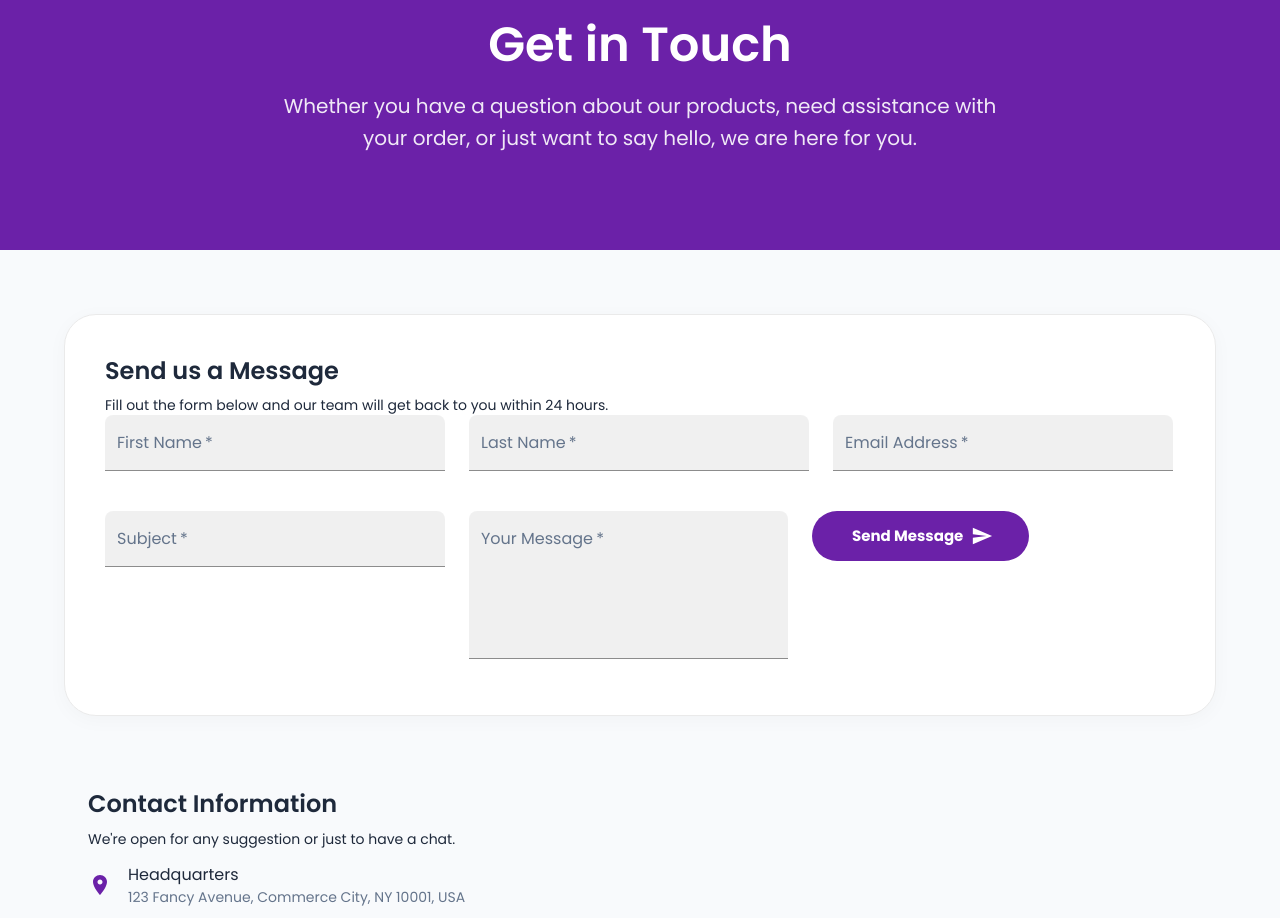
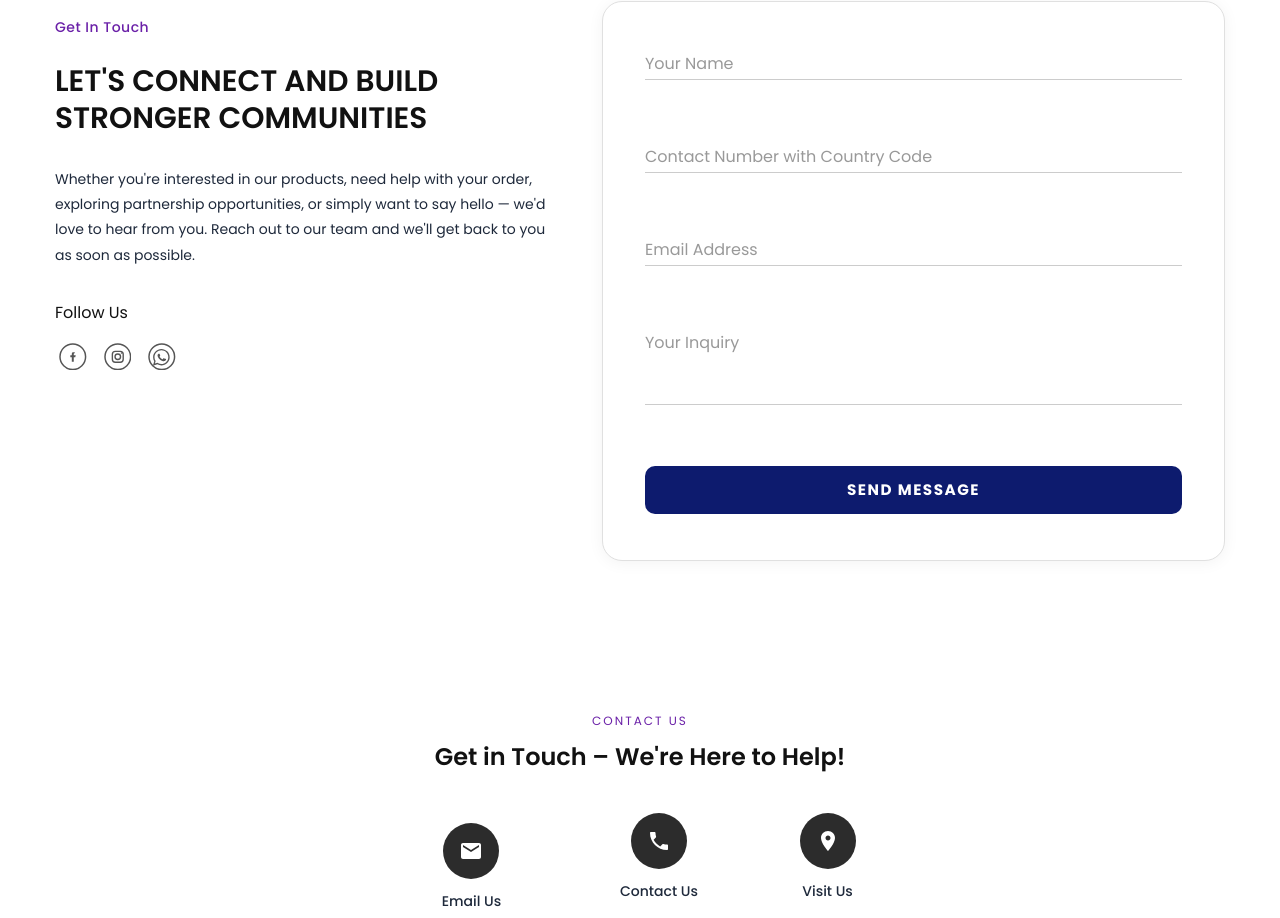
Before and after one commit to Tashini26/fancymart, a React (Vite) app in the folder FancyMart/: page /contact in a window 1280 px wide. Shown: the part 143-1061 px from the top of the page. Built offline with nearby package versions, Linux system fonts and the light colour scheme.

Commit message:
enahce contact us UX/UI

```diff
--- a/FancyMart/src/pages/Contactus.jsx
+++ b/FancyMart/src/pages/Contactus.jsx
@@ -1,166 +1,380 @@
 import React, { useState } from 'react';
 import {
-  Container, Typography, Box, Paper, TextField, Button, Grid,
-  List, ListItem, ListItemIcon, ListItemText, Snackbar, Alert, Divider
+  Container, Typography, Box, Paper, TextField, Button,
+  Snackbar, Alert, IconButton
 } from '@mui/material';
 import {
-  Send as SendIcon,
   LocationOn as LocationIcon,
   Phone as PhoneIcon,
   Email as EmailIcon,
-  AccessTime as TimeIcon
+  Send as SendIcon,
 } from '@mui/icons-material';
 
+const SOCIAL_ICON_SIZE = 27.59;
+
+// Flat outline-style social icons matching the reference image
+const FacebookIcon = () => (
+  <svg width={SOCIAL_ICON_SIZE} height={SOCIAL_ICON_SIZE} viewBox="0 0 28 28" fill="none">
+    <circle cx="14" cy="14" r="13" stroke="#555" strokeWidth="1.5" fill="none"/>
+    <path d="M16 9.5h-1.5A1.5 1.5 0 0013 11v1.5h-1.5v2H13V19h2v-4.5h1.5l.5-2H15V11a.5.5 0 01.5-.5H16V9.5z" fill="#555"/>
+  </svg>
+);
+
+const InstagramIcon = () => (
+  <svg width={SOCIAL_ICON_SIZE} height={SOCIAL_ICON_SIZE} viewBox="0 0 28 28" fill="none">
+    <circle cx="14" cy="14" r="13" stroke="#555" strokeWidth="1.5" fill="none"/>
+    <rect x="8.5" y="8.5" width="11" height="11" rx="3" stroke="#555" strokeWidth="1.4" fill="none"/>
+    <circle cx="14" cy="14" r="2.8" stroke="#555" strokeWidth="1.4" fill="none"/>
+    <circle cx="17.8" cy="10.2" r="0.8" fill="#555"/>
+  </svg>
+);
+
+const WhatsAppIcon = () => (
+  <svg width={SOCIAL_ICON_SIZE} height={SOCIAL_ICON_SIZE} viewBox="0 0 28 28" fill="none">
+    <circle cx="14" cy="14" r="13" stroke="#555" strokeWidth="1.5" fill="none"/>
+    <path d="M19.5 8.5C17.9 6.9 15.8 6 13.6 6C9 6 5.2 9.8 5.2 14.4C5.2 15.9 5.6 17.3 6.3 18.6L5 23L9.5 21.7C10.8 22.4 12.2 22.8 13.6 22.8C18.2 22.8 22 19 22 14.4C22 12.2 21.1 10.1 19.5 8.5ZM13.6 21.3C12.3 21.3 11 20.9 10 20.3L9.7 20.1L7 20.9L7.8 18.3L7.6 18C6.9 17 6.6 15.7 6.6 14.4C6.6 10.6 9.8 7.4 13.6 7.4C15.5 7.4 17.2 8.1 18.5 9.4C19.8 10.7 20.6 12.5 20.6 14.4C20.6 18.2 17.4 21.3 13.6 21.3ZM17.4 16.1C17.2 16 16.2 15.5 16 15.5C15.8 15.4 15.7 15.4 15.6 15.6C15.5 15.8 15.1 16.2 15 16.4C14.9 16.5 14.8 16.5 14.6 16.4C13.4 15.8 12.6 15.4 11.8 14C11.6 13.7 12 13.7 12.4 12.9C12.4 12.8 12.4 12.7 12.4 12.6C12.3 12.5 12 11.5 11.8 11.1C11.7 10.7 11.5 10.8 11.4 10.8C11.3 10.8 11.2 10.8 11 10.8C10.9 10.8 10.6 10.8 10.4 11.1C10.2 11.3 9.7 11.8 9.7 12.8C9.7 13.8 10.4 14.7 10.5 14.9C10.6 15 12 17.1 14 17.9C15.5 18.5 16 18.5 16.7 18.4C17.1 18.3 18 17.8 18.2 17.3C18.4 16.8 18.4 16.4 18.3 16.3C18.3 16.2 17.6 16.2 17.4 16.1Z" fill="#555"/>
+  </svg>
+);
+
 const Contactus = () => {
+  const [form, setForm] = useState({ name: '', phone: '', email: '', inquiry: '' });
+  const [errors, setErrors] = useState({});
   const [snackbarOpen, setSnackbarOpen] = useState(false);
+
+  const handleChange = (e) => {
+    setForm({ ...form, [e.target.name]: e.target.value });
+    if (errors[e.target.name]) {
+      setErrors({ ...errors, [e.target.name]: '' });
+    }
+  };
+
+  const validate = () => {
+    let tempErrors = {};
+    if (!form.name.trim()) tempErrors.name = "Name is required";
+
+    if (!form.phone.trim()) {
+      tempErrors.phone = "Contact number is required";
+    } else if (!/^\+?[\d\s-]{7,15}$/.test(form.phone)) {
+      tempErrors.phone = "Please enter a valid contact number";
+    }
+
+    if (!form.email.trim()) {
+      tempErrors.email = "Email is required";
+    } else if (!/^[A-Z0-9._%+-]+@[A-Z0-9.-]+\.[A-Z]{2,4}$/i.test(form.email)) {
+      tempErrors.email = "Please enter a valid email address";
+    }
+
+    if (!form.inquiry.trim()) tempErrors.inquiry = "Inquiry is required";
+
+    setErrors(tempErrors);
+    return Object.keys(tempErrors).length === 0;
+  };
 
   const handleSubmit = (e) => {
     e.preventDefault();
+    if (!validate()) return;
+
+    // TODO: Wire up EmailJS using:
+    //   import.meta.env.VITE_EMAILJS_SERVICE_ID
+    //   import.meta.env.VITE_EMAILJS_TEMPLATE_ID
+    //   import.meta.env.VITE_EMAILJS_PUBLIC_KEY
     setSnackbarOpen(true);
+    setForm({ name: '', phone: '', email: '', inquiry: '' });
+    setErrors({});
   };
 
   return (
-    <Box className="animate-fade-in">
-      {/* Hero Section */}
-      <Box sx={{
-        bgcolor: 'primary.main',
-        color: 'primary.contrastText',
-        py: { xs: 8, md: 12 },
-        textAlign: 'center',
-        mb: 8,
-      }}>
-        <Container maxWidth="md">
-          <Typography variant="h3" component="h1" fontWeight="bold" gutterBottom>
-            Get in Touch
+    <Box className="animate-fade-in" sx={{ bgcolor: '#fff', minHeight: '100vh' }}>
+
+      {/* ── Main Two-Column Section ──────────────────────────────── */}
+      <Container maxWidth="lg" sx={{ py: { xs: 6, md: 10 } }}>
+        <Box sx={{
+          display: 'flex',
+          flexDirection: { xs: 'column', md: 'row' },
+          gap: { xs: 6, md: 4, lg: '55px' },
+          alignItems: { xs: 'center', md: 'flex-start' },
+          justifyContent: 'center',
+        }}>
+
+          {/* ── LEFT: Get In Touch ──────────────────────────────── */}
+          <Box sx={{
+            width: { xs: '100%', md: '42%', lg: '492px' },
+            maxWidth: '492px',
+            flexShrink: 0,
+            display: 'flex',
+            flexDirection: 'column',
+            gap: '31px',
+            // Match top: 588px from spec = match form card top padding
+            pt: { md: 2 },
+            textAlign: { xs: 'center', md: 'left' },
+          }}>
+            {/* "Get In Touch" small label */}
+            <Typography
+              variant="subtitle2"
+              color="primary"
+              fontWeight="bold"
+              sx={{ letterSpacing: 0.5, textTransform: 'none', mb: -1 }}
+            >
+              Get In Touch
+            </Typography>
+
+            {/* Big UPPERCASE heading */}
+            <Typography
+              variant="h4"
+              fontWeight="bold"
+              sx={{
+                textTransform: 'uppercase',
+                lineHeight: 1.25,
+                color: '#111',
+                fontSize: { xs: '1.6rem', md: '1.85rem' },
+              }}
+            >
+              Let's Connect and Build Stronger Communities
+            </Typography>
+
+            {/* Description */}
+            <Typography variant="body2" color="text.secondary" sx={{ lineHeight: 1.8 }}>
+              Whether you're interested in our products, need help with your order, exploring partnership opportunities, or simply want to say hello — we'd love to hear from you. Reach out to our team and we'll get back to you as soon as possible.
+            </Typography>
+
+            {/* Follow Us */}
+            <Box>
+              <Typography variant="subtitle1" fontWeight="bold" sx={{ mb: 1.5, color: '#111' }}>
+                Follow Us
+              </Typography>
+              <Box sx={{ display: 'flex', gap: '9px', alignItems: 'center', justifyContent: { xs: 'center', md: 'flex-start' } }}>
+                <IconButton
+                  href="https://facebook.com"
+                  target="_blank"
+                  sx={{ p: 0.5, '&:hover': { opacity: 0.7, transform: 'scale(1.1)' }, transition: 'all 0.2s' }}
+                >
+                  <FacebookIcon />
+                </IconButton>
+                <IconButton
+                  href="https://instagram.com"
+                  target="_blank"
+                  sx={{ p: 0.5, '&:hover': { opacity: 0.7, transform: 'scale(1.1)' }, transition: 'all 0.2s' }}
+                >
+                  <InstagramIcon />
+                </IconButton>
+                <IconButton
+                  href="https://wa.me/94000000000"
+                  target="_blank"
+                  sx={{ p: 0.5, '&:hover': { opacity: 0.7, transform: 'scale(1.1)' }, transition: 'all 0.2s' }}
+                >
+                  <WhatsAppIcon />
+                </IconButton>
+              </Box>
+            </Box>
+          </Box>
+
+          {/* ── RIGHT: Contact Form Card ───────────────────────── */}
+          <Paper
+            elevation={0}
+            sx={{
+              width: { xs: '100%', md: '54%', lg: '623px' },
+              maxWidth: '623px',
+              minHeight: '514px',
+              borderRadius: '20px',
+              pt: '46px',
+              pr: '42px',
+              pb: '46px',
+              pl: '42px',
+              border: '1px solid #e0e0e0',
+              boxShadow: '0 2px 16px rgba(0,0,0,0.05)',
+              flexShrink: 0,
+            }}
+          >
+            <Box
+              component="form"
+              onSubmit={handleSubmit}
+              noValidate
+              sx={{
+                display: 'flex',
+                flexDirection: 'column',
+                gap: '45px',
+              }}
+            >
+              {/* Your Name */}
+              <TextField
+                name="name"
+                value={form.name}
+                onChange={handleChange}
+                placeholder="Your Name"
+                error={!!errors.name}
+                helperText={errors.name}
+                variant="standard"
+                fullWidth
+                InputProps={{ disableUnderline: false }}
+                sx={{
+                  '& .MuiInputBase-input::placeholder': { color: '#999', opacity: 1 },
+                  '& .MuiInput-underline:before': { borderBottomColor: '#ccc' },
+                  '& .MuiInput-underline:hover:before': { borderBottomColor: '#888' },
+                }}
+              />
+
+              {/* Contact Number with Country Code — single field */}
+              <TextField
+                name="phone"
+                value={form.phone}
+                onChange={handleChange}
+                placeholder="Contact Number with Country Code"
+                error={!!errors.phone}
+                helperText={errors.phone}
+                variant="standard"
+                fullWidth
+                type="tel"
+                sx={{
+                  '& .MuiInputBase-input::placeholder': { color: '#999', opacity: 1 },
+                  '& .MuiInput-underline:before': { borderBottomColor: '#ccc' },
+                  '& .MuiInput-underline:hover:before': { borderBottomColor: '#888' },
+                }}
+              />
+
+              {/* Email Address */}
+              <TextField
+                name="email"
+                value={form.email}
+                onChange={handleChange}
+                placeholder="Email Address"
+                error={!!errors.email}
+                helperText={errors.email}
+                variant="standard"
+                fullWidth
+                sx={{
+                  '& .MuiInputBase-input::placeholder': { color: '#999', opacity: 1 },
+                  '& .MuiInput-underline:before': { borderBottomColor: '#ccc' },
+                  '& .MuiInput-underline:hover:before': { borderBottomColor: '#888' },
+                }}
+              />
+
+              {/* Your Inquiry */}
+              <TextField
+                name="inquiry"
+                value={form.inquiry}
+                onChange={handleChange}
+                placeholder="Your Inquiry"
+                error={!!errors.inquiry}
+                helperText={errors.inquiry}
+                multiline
+                minRows={3}
+                variant="standard"
+                fullWidth
+                sx={{
+                  '& .MuiInputBase-input::placeholder': { color: '#999', opacity: 1 },
+                  '& .MuiInput-underline:before': { borderBottomColor: '#ccc' },
+                  '& .MuiInput-underline:hover:before': { borderBottomColor: '#888' },
+                }}
+              />
+
+              {/* Send Message Button */}
+              <Button
+                type="submit"
+                variant="contained"
+                sx={{
+                  width: '100%',
+                  height: '48px',
+                  borderRadius: '10px',
+                  padding: '10px',
+                  fontWeight: 'bold',
+                  fontSize: '0.95rem',
+                  letterSpacing: 1.5,
+                  bgcolor: '#0d1b6e',
+                  boxShadow: 'none',
+                  '&:hover': { bgcolor: '#0a1560', boxShadow: '0 4px 16px rgba(13,27,110,0.3)' },
+                }}
+              >
+                SEND MESSAGE
+              </Button>
+            </Box>
+          </Paper>
+        </Box>
+      </Container>
+
+      {/* ── Bottom "Contact Us" Info Section ──────────────────────── */}
+      <Box sx={{ py: { xs: 6, md: 8 } }}>
+        <Container maxWidth="md" sx={{ textAlign: 'center' }}>
+
+          {/* Section label */}
+          <Typography
+            variant="overline"
+            fontWeight="bold"
+            sx={{ color: 'primary.main', letterSpacing: 2, fontSize: '0.75rem' }}
+          >
+            CONTACT US
           </Typography>
-          <Typography variant="h6" sx={{ opacity: 0.9, fontWeight: 400 }}>
-            Whether you have a question about our products, need assistance with your order, or just want to say hello, we are here for you.
+
+          {/* Sub-heading */}
+          <Typography variant="h5" fontWeight="bold" sx={{ mt: 0.5, mb: 5, color: '#111' }}>
+            Get in Touch – We're Here to Help!
           </Typography>
+
+          {/* 3 Icon Items */}
+          <Box sx={{
+            display: 'flex',
+            flexDirection: { xs: 'column', sm: 'row' },
+            justifyContent: 'center',
+            alignItems: 'center',
+            gap: { xs: 4, sm: '61px' },
+            width: { xs: '100%', md: '489px' },
+            mx: 'auto',
+          }}>
+
+            {/* Email Us */}
+            <Box sx={{ display: 'flex', flexDirection: 'column', alignItems: 'center', gap: 1.5 }}>
+              <Box sx={{
+                width: 56, height: 56, borderRadius: '50%',
+                bgcolor: '#2c2c2c',
+                display: 'flex', alignItems: 'center', justifyContent: 'center',
+              }}>
+                <EmailIcon sx={{ color: 'white', fontSize: 24 }} />
+              </Box>
+              <Typography variant="subtitle2" fontWeight="bold" color="primary.main">
+                Email Us
+              </Typography>
+              <Typography variant="caption" color="text.secondary">
+                support@fancymart.com
+              </Typography>
+            </Box>
+
+            {/* Contact Us (Phone) */}
+            <Box sx={{ display: 'flex', flexDirection: 'column', alignItems: 'center', gap: 1.5 }}>
+              <Box sx={{
+                width: 56, height: 56, borderRadius: '50%',
+                bgcolor: '#2c2c2c',
+                display: 'flex', alignItems: 'center', justifyContent: 'center',
+              }}>
+                <PhoneIcon sx={{ color: 'white', fontSize: 24 }} />
+              </Box>
+              <Typography variant="subtitle2" fontWeight="bold" color="primary.main">
+                Contact Us
+              </Typography>
+              <Typography variant="caption" color="text.secondary">
+                +94 071 234 5678
+              </Typography>
+            </Box>
+
+            {/* Visit Us */}
+            <Box sx={{ display: 'flex', flexDirection: 'column', alignItems: 'center', gap: 1.5 }}>
+              <Box sx={{
+                width: 56, height: 56, borderRadius: '50%',
+                bgcolor: '#2c2c2c',
+                display: 'flex', alignItems: 'center', justifyContent: 'center',
+              }}>
+                <LocationIcon sx={{ color: 'white', fontSize: 24 }} />
+              </Box>
+              <Typography variant="subtitle2" fontWeight="bold" color="primary.main">
+                Visit Us
+              </Typography>
+              <Typography variant="caption" color="text.secondary">
+                Colombo, Sri Lanka
+              </Typography>
+            </Box>
+          </Box>
         </Container>
       </Box>
 
-      <Container maxWidth="lg" sx={{ mb: 10 }}>
-        <Grid container spacing={6}>
-          {/* Left Column: Contact Form */}
-          <Grid item xs={12} md={7}>
-            <Paper elevation={0} sx={{ p: { xs: 3, md: 5 }, borderRadius: 4, border: '1px solid #eaeaea', boxShadow: '0 4px 20px rgba(0,0,0,0.03)' }}>
-              <Typography variant="h5" fontWeight="bold" gutterBottom>
-                Send us a Message
-              </Typography>
-              <Typography variant="body2" color="text.secondary" mb={4}>
-                Fill out the form below and our team will get back to you within 24 hours.
-              </Typography>
-
-              <Box component="form" onSubmit={handleSubmit}>
-                <Grid container spacing={3}>
-                  <Grid item xs={12} sm={6}>
-                    <TextField fullWidth label="First Name" required variant="filled" sx={{ bgcolor: 'white' }} />
-                  </Grid>
-                  <Grid item xs={12} sm={6}>
-                    <TextField fullWidth label="Last Name" required variant="filled" sx={{ bgcolor: 'white' }} />
-                  </Grid>
-                  <Grid item xs={12}>
-                    <TextField fullWidth label="Email Address" type="email" required variant="filled" sx={{ bgcolor: 'white' }} />
-                  </Grid>
-                  <Grid item xs={12}>
-                    <TextField fullWidth label="Subject" required variant="filled" sx={{ bgcolor: 'white' }} />
-                  </Grid>
-                  <Grid item xs={12}>
-                    <TextField fullWidth label="Your Message" multiline rows={5} required variant="filled" sx={{ bgcolor: 'white' }} />
-                  </Grid>
-                  <Grid item xs={12}>
-                    <Button
-                      type="submit"
-                      variant="contained"
-                      color="primary"
-                      size="large"
-                      endIcon={<SendIcon />}
-                      sx={{ px: 5, py: 1.5, borderRadius: '30px', fontWeight: 'bold' }}
-                    >
-                      Send Message
-                    </Button>
-                  </Grid>
-                </Grid>
-              </Box>
-            </Paper>
-          </Grid>
-
-          {/* Right Column: Contact Information (Dummy Data) */}
-          <Grid item xs={12} md={5}>
-            <Box sx={{ p: { xs: 0, md: 3 } }}>
-              <Typography variant="h5" fontWeight="bold" gutterBottom>
-                Contact Information
-              </Typography>
-              <Typography variant="body2" color="text.secondary" mb={4}>
-                We're open for any suggestion or just to have a chat.
-              </Typography>
-
-              <List sx={{ display: 'flex', flexDirection: 'column', gap: 2 }}>
-                <ListItem disablePadding>
-                  <ListItemIcon sx={{ color: 'primary.main', minWidth: 40 }}>
-                    <LocationIcon />
-                  </ListItemIcon>
-                  <ListItemText
-                    primary="Headquarters"
-                    secondary="123 Fancy Avenue, Commerce City, NY 10001, USA"
-                    primaryTypographyProps={{ fontWeight: 'bold' }}
-                  />
-                </ListItem>
-
-                <ListItem disablePadding>
-                  <ListItemIcon sx={{ color: 'primary.main', minWidth: 40 }}>
-                    <PhoneIcon />
-                  </ListItemIcon>
-                  <ListItemText
-                    primary="Phone Support"
-                    secondary="+1 (555) 123-4567"
-                    primaryTypographyProps={{ fontWeight: 'bold' }}
-                  />
-                </ListItem>
-
-                <ListItem disablePadding>
-                  <ListItemIcon sx={{ color: 'primary.main', minWidth: 40 }}>
-                    <EmailIcon />
-                  </ListItemIcon>
-                  <ListItemText
-                    primary="Email"
-                    secondary="support@fancymart.com"
-                    primaryTypographyProps={{ fontWeight: 'bold' }}
-                  />
-                </ListItem>
-              </List>
-
-              <Divider sx={{ my: 4 }} />
-
-              <Typography variant="h6" fontWeight="bold" gutterBottom>
-                Business Hours
-              </Typography>
-              <List>
-                <ListItem disablePadding sx={{ mb: 1 }}>
-                  <ListItemIcon sx={{ color: 'text.secondary', minWidth: 40 }}>
-                    <TimeIcon fontSize="small" />
-                  </ListItemIcon>
-                  <ListItemText primary="Monday - Friday: 9am to 6pm EST" />
-                </ListItem>
-                <ListItem disablePadding sx={{ mb: 1 }}>
-                  <ListItemIcon sx={{ color: 'text.secondary', minWidth: 40 }}>
-                    <TimeIcon fontSize="small" />
-                  </ListItemIcon>
-                  <ListItemText primary="Saturday: 10am to 4pm EST" />
-                </ListItem>
-                <ListItem disablePadding>
-                  <ListItemIcon sx={{ color: 'text.secondary', minWidth: 40 }}>
-                    <TimeIcon fontSize="small" />
-                  </ListItemIcon>
-                  <ListItemText primary="Sunday: Closed" />
-                </ListItem>
-              </List>
-            </Box>
-          </Grid>
-        </Grid>
-      </Container>
-
-      {/* Toast Notification */}
+      {/* ── Success Toast ────────────────────────────────────────── */}
       <Snackbar
         open={snackbarOpen}
         autoHideDuration={4000}
@@ -168,7 +382,7 @@ const Contactus = () => {
         anchorOrigin={{ vertical: 'bottom', horizontal: 'center' }}
       >
         <Alert onClose={() => setSnackbarOpen(false)} severity="success" sx={{ width: '100%', fontWeight: 'bold' }}>
-          Thank you! Your message has been sent.
+          Thank you! Your message has been sent successfully.
         </Alert>
       </Snackbar>
     </Box>
```
Also changed, not shown: 1 other file (tests, documents, lock files or other folders).
